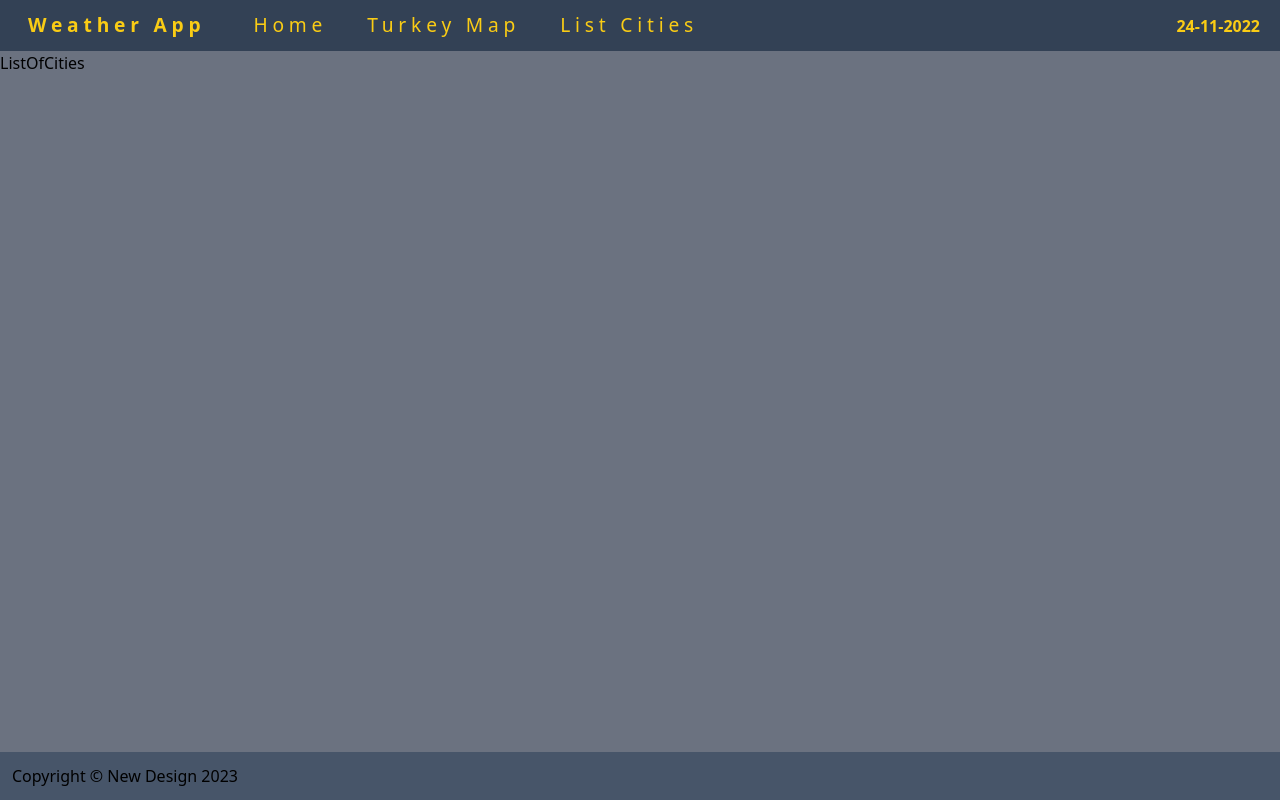
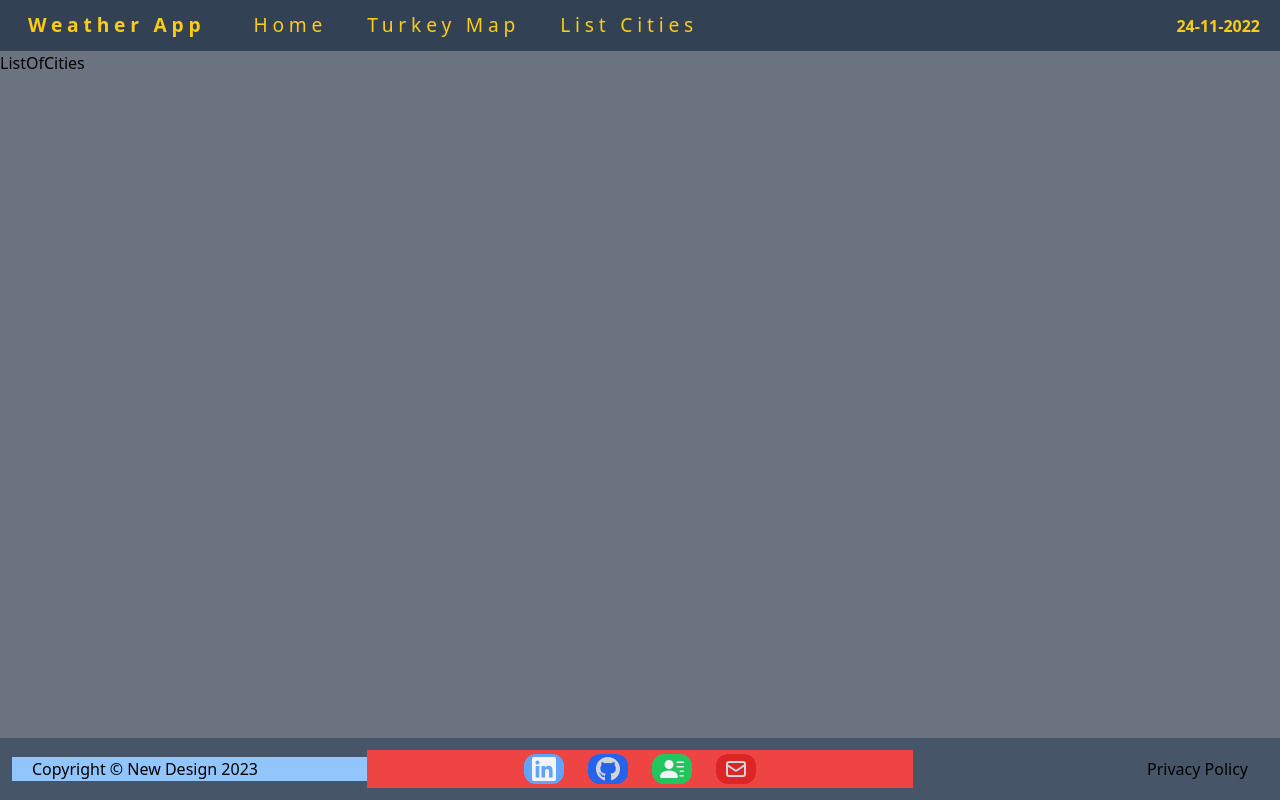
Before and after one commit to unaldutlu/weather_app_map, a React (Create React App) app: page /listOfCities in a window 1280 px wide. Built offline with nearby package versions, Linux system fonts and the light colour scheme.

Commit message:
add footer update on page

```diff
--- a/src/components/Footer.jsx
+++ b/src/components/Footer.jsx
@@ -1,9 +1,55 @@
 import React from "react";
+import { FaGithub, FaLinkedin } from "react-icons/fa";
+import { HiOutlineMail } from "react-icons/hi";
+import { BsFillPersonLinesFill } from "react-icons/bs";
 
 function Footer() {
   return (
-    <div className='fixed bottom-0 bg-slate-600 w-full p-3'>
-      <h1>Copyright &copy; New Design 2023</h1>
+    <div className='fixed bottom-0 flex flex-col md:flex-row justify-between items-center bg-slate-600 w-full p-3'>
+      <div className='md:flex-auto md:w-16 bg-blue-300'>
+        <h1 className='text-center md:text-start pl-5'>
+          Copyright &copy; New Design 2023
+        </h1>
+      </div>
+      <div className='md:flex-auto md:w-16 lg:w-64 bg-red-500'>
+        <ul className='flex flex-row py-2 md:py-1 justify-center'>
+          <li className='w-[40px] h-[30px] flex  justify-between items-center rounded-xl hover:scale-150 bg-blue-400 hover:bg-blue-500'>
+            <a
+              className='flex justify-between items-center w-full text-gray-100'
+              href='https://www.linkedin.com/in/unaldutlu/'
+            >
+              <FaLinkedin size={30} />
+            </a>
+          </li>
+          <li className='w-[40px] h-[30px] flex justify-between items-center rounded-xl hover:scale-150 bg-blue-600 hover:bg-blue-700'>
+            <a
+              className='flex justify-between items-center w-full text-gray-300'
+              href='https://github.com/unaldutlu'
+            >
+              <FaGithub size={30} />
+            </a>
+          </li>
+          <li className='w-[40px] h-[30px] flex justify-between items-center rounded-xl hover:scale-150 bg-green-500 hover:bg-green-700'>
+            <a
+              className='flex justify-between items-center w-full text-gray-100'
+              href='#'
+            >
+              <BsFillPersonLinesFill size={30} />
+            </a>
+          </li>
+          <li className='w-[40px] h-[30px] flex justify-between items-center rounded-xl hover:scale-150 bg-red-600 hover:bg-red-800'>
+            <a
+              className='flex justify-between items-center w-full text-gray-300'
+              href='https://mail.google.com/mail/u/0/?hl=tr&tf=cm&fs=1&to=unaldutlu@gmail.com'
+            >
+              <HiOutlineMail size={30} />
+            </a>
+          </li>
+        </ul>
+      </div>
+      <div className='md:flex-auto md:w-16'>
+        <h1 className='text-center md:text-end pr-5'>Privacy Policy</h1>
+      </div>
     </div>
   );
 }
```
